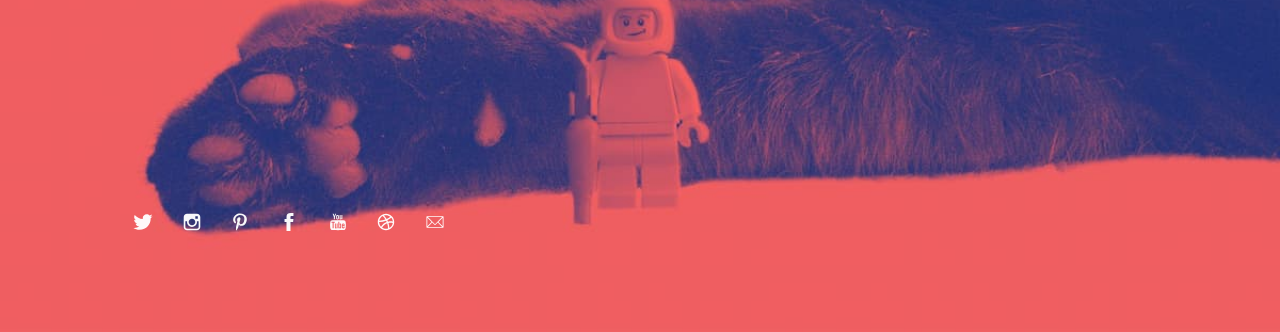
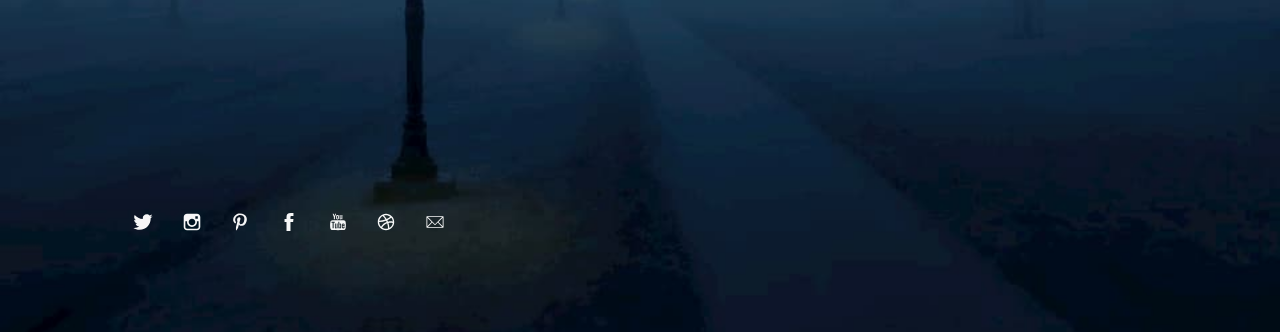
Before and after one commit to pussypower999/pussypower999.github.io, a plain HTML site: page index.html in a window 1280 px wide. Shown: the part 468-800 px from the top of the page. Drawn offline with Linux system fonts and the light colour scheme.

Commit message:
Hintergrundfoto_neu

```diff
--- a/assets/css/me.css
+++ b/assets/css/me.css
@@ -103,7 +103,7 @@ body.page-template-page-fullsingle-me {
   letter-spacing: -0.5px;
   color: #999999;
   color: #fff;
-  background-image: url("../../images/hur.jpg");
+  background-image: url("../../images/Nebel_Laterne_komp.jpg");
   background-position: center center;
   background-size: cover; }
   body.page-template-page-fullsingle-me p {
```
Also changed, not shown: images/Nebel_Laterne_komp.jpg (added).
